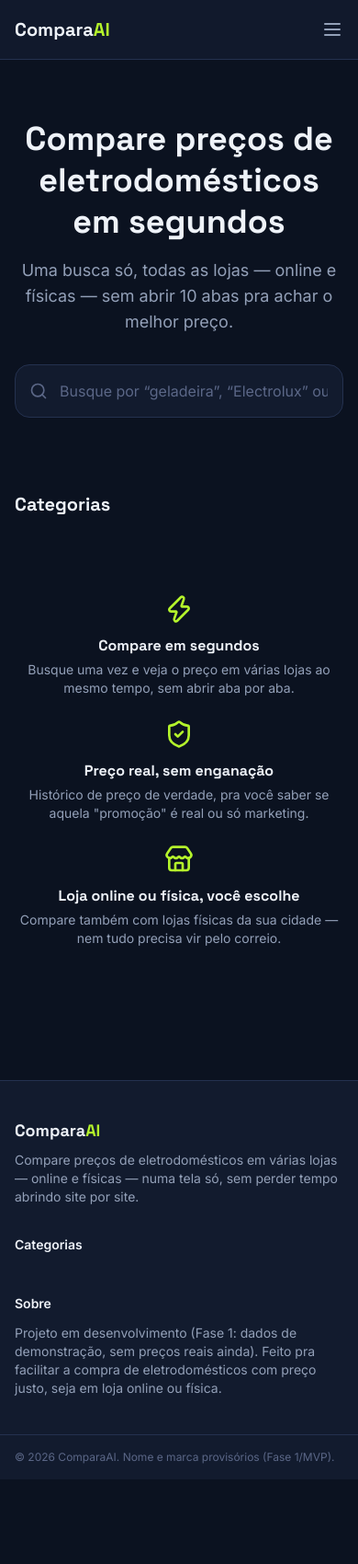
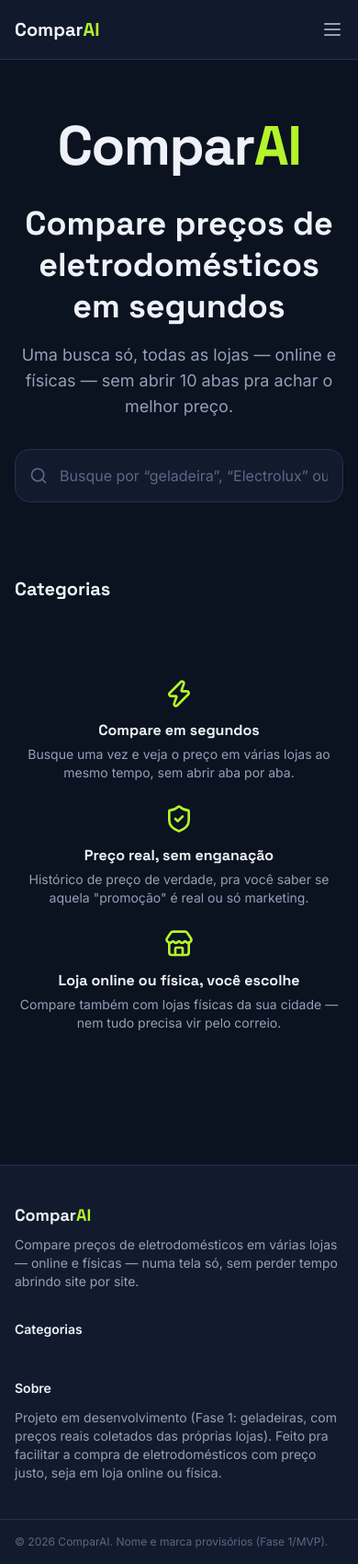
Before and after one commit to cardosodan/ComparaAI, a Flask app: page / in a window 390 px wide. Shown: the whole page at 92% size. Before the commit the page ends 1608 px from the top, so only its background shows below. Run offline with Flask 3, Linux system fonts and the light colour scheme; style sheets or scripts are compiled from the project's sources.

Commit message:
Renomeia pra ComparAI + logo grande na home + mais categorias + 3 lojas novas + auditoria completa
Rename: "ComparaAI" -> "ComparAI" em todo lugar visivel (titulos, navbar,
footer, admin) e nos comentarios/USER_AGENT internos. Repo GitHub e pasta
local mantidos como estao (identificadores tecnicos, nao a marca).

Logo grande centralizada: home nunca teve logo de destaque, so o wordmark
pequeno do navbar. Adicionado o mesmo wordmark em text-6xl/8xl, centralizado,
acima do H1 existente. Footer corrigido de quebra (frase desatualizada
"sem precos reais ainda").

Mais categorias: CATEGORIAS de 4 pra 10 (6 novas de eletrodomesticos, todas
"em breve"). Home ganhou botao "Ver mais categorias" (Alpine.js) revelando
as 6 extras. Navbar desktop capada em [:5] pra nao estourar a barra
horizontal (menu mobile/footer, verticais, mostram todas sem problema).

3 lojas novas pesquisadas e confirmadas com preco real: TVLar e APA Moveis
(redes fisicas de Manaus, mesmo criterio da Bemol) e Havan (rede nacional,
entrou como "online" tipo Carrefour). Bigazine e Ramsons pesquisadas mas
descartadas - toda URL de produto testada dava 404 ou redirecionava pra
busca generica. popular_produtos_e_precos generalizado: qualquer loja fisica
com preco real entra agora, nao so a Bemol hardcoded.

Auditoria completa (pedido do usuario: "averigue TODOS os produtos que tem
promocoes e os que estao esgotados"): reconferidas as 16 ofertas de
Bemol/Kabum/Angeloni/Samsung que faltavam checar nesta sessao - todas
bateram exatamente com o que ja tinhamos, nenhuma promocao nova.

Reseed final: 15 lojas, 39 precos, 10 categorias. Testado com curl em
home/busca/produto/admin.

Co-Authored-By: Claude Sonnet 5 <noreply@anthropic.com>

```diff
--- a/app/__init__.py
+++ b/app/__init__.py
@@ -1,4 +1,4 @@
-"""App factory do ComparaAI — cria e configura a instância do Flask.
+"""App factory do ComparAI — cria e configura a instância do Flask.
 
 Padrão de fábrica (`create_app`) em vez de uma instância global de módulo:
 permite criar múltiplas instâncias configuradas de forma diferente (ex.
--- a/app/models.py
+++ b/app/models.py
@@ -1,4 +1,4 @@
-"""Modelos de dados do ComparaAI — Passo 2.
+"""Modelos de dados do ComparAI — Passo 2.
 
 Categoria > Produto > Preço (por loja) + Histórico de Preço (série
 temporal, alimenta o gráfico da página de produto). Um `Product` nunca
--- a/app/services/atualizacao_precos.py
+++ b/app/services/atualizacao_precos.py
@@ -70,7 +70,7 @@ from app import db
 from app.models import Price, PriceHistory
 from config import Config
 
-USER_AGENT = "ComparaAI-PriceBot/1.0 (bot de comparação de preços; contato: configure em atualizacao_precos.py)"
+USER_AGENT = "ComparAI-PriceBot/1.0 (bot de comparação de preços; contato: configure em atualizacao_precos.py)"
 TIMEOUT_SEGUNDOS = 12
 GROQ_URL = "https://api.groq.com/openai/v1/chat/completions"
 GROQ_MODEL = "llama-3.3-70b-versatile"
--- a/app/templates/_stub_em_construcao.html
+++ b/app/templates/_stub_em_construcao.html
@@ -1,6 +1,6 @@
 {% extends "base.html" %}
 
-{% block title %}{{ titulo }} — ComparaAI{% endblock %}
+{% block title %}{{ titulo }} — ComparAI{% endblock %}
 
 {% block content %}
 <div class="max-w-2xl mx-auto px-4 sm:px-6 py-20 text-center">
--- a/app/templates/admin_login.html
+++ b/app/templates/admin_login.html
@@ -1,6 +1,6 @@
 {% extends "base.html" %}
 
-{% block title %}Login administrativo — ComparaAI{% endblock %}
+{% block title %}Login administrativo — ComparAI{% endblock %}
 
 {% block content %}
 <div class="max-w-sm mx-auto px-4 sm:px-6 py-16">
--- a/app/templates/admin_precos.html
+++ b/app/templates/admin_precos.html
@@ -1,6 +1,6 @@
 {% extends "base.html" %}
 
-{% block title %}Painel administrativo — ComparaAI{% endblock %}
+{% block title %}Painel administrativo — ComparAI{% endblock %}
 
 {% block content %}
 <div class="max-w-4xl mx-auto px-4 sm:px-6 py-10">
--- a/app/templates/base.html
+++ b/app/templates/base.html
@@ -3,7 +3,7 @@
 <head>
   <meta charset="UTF-8">
   <meta name="viewport" content="width=device-width, initial-scale=1.0">
-  <title>{% block title %}ComparaAI — Compare preços de eletrodomésticos{% endblock %}</title>
+  <title>{% block title %}ComparAI — Compare preços de eletrodomésticos{% endblock %}</title>
   <meta name="description" content="{% block meta_description %}Compare preços de geladeiras em várias lojas online e físicas numa única tela — encontre a melhor oferta sem perder tempo.{% endblock %}">
 
   <link rel="preconnect" href="https://fonts.googleapis.com">
--- a/app/templates/components/footer.html
+++ b/app/templates/components/footer.html
@@ -2,7 +2,7 @@
   <div class="max-w-6xl mx-auto px-4 sm:px-6 py-10 grid gap-8 sm:grid-cols-3">
     <div>
       <p class="font-display text-lg font-bold text-ink">
-        Compara<span class="text-accent">AI</span>
+        Compar<span class="text-accent">AI</span>
       </p>
       <p class="mt-2 text-sm text-ink-muted">
         Compare preços de eletrodomésticos em várias lojas — online e
@@ -28,8 +28,8 @@
     <div>
       <p class="text-sm font-semibold text-ink mb-3">Sobre</p>
       <p class="text-sm text-ink-muted">
-        Projeto em desenvolvimento (Fase 1: dados de demonstração, sem
-        preços reais ainda). Feito pra facilitar a compra de
+        Projeto em desenvolvimento (Fase 1: geladeiras, com preços reais
+        coletados das próprias lojas). Feito pra facilitar a compra de
         eletrodomésticos com preço justo, seja em loja online ou física.
       </p>
     </div>
@@ -37,7 +37,7 @@
 
   <div class="border-t border-border">
     <p class="max-w-6xl mx-auto px-4 sm:px-6 py-4 text-xs text-ink-faint">
-      © {{ ano_atual }} ComparaAI. Nome e marca provisórios (Fase 1/MVP).
+      © {{ ano_atual }} ComparAI. Nome e marca provisórios (Fase 1/MVP).
     </p>
   </div>
 </footer>
--- a/app/templates/components/navbar.html
+++ b/app/templates/components/navbar.html
@@ -1,12 +1,15 @@
 <header x-data="{ menuAberto: false }" class="sticky top-0 z-50 bg-surface/95 backdrop-blur border-b border-border">
   <nav class="max-w-6xl mx-auto px-4 sm:px-6 h-16 flex items-center justify-between">
     <a href="{{ url_for('main.index') }}" class="font-display text-xl font-bold text-ink shrink-0">
-      Compara<span class="text-accent">AI</span>
+      Compar<span class="text-accent">AI</span>
     </a>
 
-    <!-- Categorias — desktop -->
+    <!-- Categorias — desktop (só as 5 primeiras: a barra é horizontal e de
+         altura fixa, com muito mais categorias no catálogo agora o resto
+         quebraria/estouraria a linha — a lista completa continua no menu
+         mobile abaixo e na home, que rolam verticalmente sem esse limite). -->
     <ul class="hidden md:flex items-center gap-6">
-      {% for categoria in categorias_nav %}
+      {% for categoria in categorias_nav[:5] %}
         <li>
           {% if categoria.active %}
             <a href="#" class="text-sm font-medium text-ink hover:text-accent transition-colors">
--- a/app/templates/home.html
+++ b/app/templates/home.html
@@ -5,7 +5,14 @@
 
 <!-- Hero + busca -->
 <section class="max-w-4xl mx-auto px-4 sm:px-6 pt-16 pb-20 text-center">
-  <h1 class="font-display text-4xl sm:text-5xl font-bold text-ink leading-tight">
+  <!-- Logo grande e centralizada — primeira coisa que aparece na página
+       (pedido explícito do usuário: "bem maior pra identificar de cara").
+       Mesmo wordmark de duas cores do navbar/footer, só que em escala de
+       destaque em vez do tamanho utilitário de barra de navegação. -->
+  <p class="font-display text-6xl sm:text-8xl font-bold text-ink tracking-tight leading-none">
+    Compar<span class="text-accent">AI</span>
+  </p>
+  <h1 class="font-display text-4xl sm:text-5xl font-bold text-ink leading-tight mt-8">
     Compare preços de eletrodomésticos<br class="hidden sm:block"> em segundos
   </h1>
   <p class="mt-4 text-lg text-ink-muted max-w-xl mx-auto">
@@ -53,10 +60,7 @@
 </section>
 
 <!-- Categorias em destaque -->
-<section class="max-w-5xl mx-auto px-4 sm:px-6 pb-16">
-  <h2 class="font-display text-xl font-bold text-ink mb-5">Categorias</h2>
-  <div class="grid grid-cols-2 sm:grid-cols-4 gap-4">
-    {% for categoria in categorias_nav %}
+{% macro cartao_categoria(categoria) %}
   {% if categoria.active %}
     <a href="{{ url_for('main.busca', q='geladeira') }}"
        class="group bg-surface border border-border rounded-2xl p-5 flex flex-col items-center gap-3 text-center
@@ -71,8 +75,31 @@
       <span class="text-[10px] uppercase tracking-wide text-ink-faint -mt-2">Em breve</span>
     </div>
   {% endif %}
+{% endmacro %}
+<section class="max-w-5xl mx-auto px-4 sm:px-6 pb-16" x-data="{ expandido: false }">
+  <h2 class="font-display text-xl font-bold text-ink mb-5">Categorias</h2>
+  <div class="grid grid-cols-2 sm:grid-cols-4 gap-4">
+    {% for categoria in categorias_nav[:4] %}
+      {{ cartao_categoria(categoria) }}
     {% endfor %}
   </div>
+
+  {% if categorias_nav|length > 4 %}
+    <div x-show="expandido" x-cloak x-transition class="grid grid-cols-2 sm:grid-cols-4 gap-4 mt-4">
+      {% for categoria in categorias_nav[4:] %}
+        {{ cartao_categoria(categoria) }}
+      {% endfor %}
+    </div>
+
+    <button
+      type="button"
+      @click="expandido = !expandido"
+      class="mt-6 mx-auto flex items-center gap-1.5 text-sm font-semibold text-accent hover:text-accent-hover transition-colors"
+    >
+      <span x-text="expandido ? 'Ver menos categorias' : 'Ver mais categorias'"></span>
+      <i data-lucide="chevron-down" class="w-4 h-4 transition-transform" :class="expandido ? 'rotate-180' : ''"></i>
+    </button>
+  {% endif %}
 </section>
 
 <!-- Mais buscados -->
--- a/app/templates/produto.html
+++ b/app/templates/produto.html
@@ -1,7 +1,7 @@
 {% extends "base.html" %}
 {% from "components/product_card.html" import cartao_produto %}
 
-{% block title %}{{ produto.name }} — ComparaAI{% endblock %}
+{% block title %}{{ produto.name }} — ComparAI{% endblock %}
 {% block meta_description %}{{ produto.name }}: compare o preço em {{ ofertas|length }} loja{{ "s" if ofertas|length != 1 else "" }} (online e física) e veja o histórico de preço dos últimos 30 dias.{% endblock %}
 
 {% block content %}
--- a/app/templates/resultados.html
+++ b/app/templates/resultados.html
@@ -1,6 +1,6 @@
 {% extends "base.html" %}
 
-{% block title %}{% if termo %}“{{ termo }}”{% else %}Resultados{% endif %} — ComparaAI{% endblock %}
+{% block title %}{% if termo %}“{{ termo }}”{% else %}Resultados{% endif %} — ComparAI{% endblock %}
 
 {% block content %}
 <form
--- a/config.py
+++ b/config.py
@@ -1,4 +1,4 @@
-"""Configuração central do ComparaAI — lê variáveis de ambiente (.env) e
+"""Configuração central do ComparAI — lê variáveis de ambiente (.env) e
 define os defaults de desenvolvimento local (SQLite), pra trocar por
 Postgres em produção sem tocar em nenhum outro lugar do código (a
 abstração do SQLAlchemy cuida disso, ver README).
```
Also changed, not shown: app/services/seed_data.py (+112 -11 lines), README.md. Lines whose indentation alone changed are shown as unchanged.
